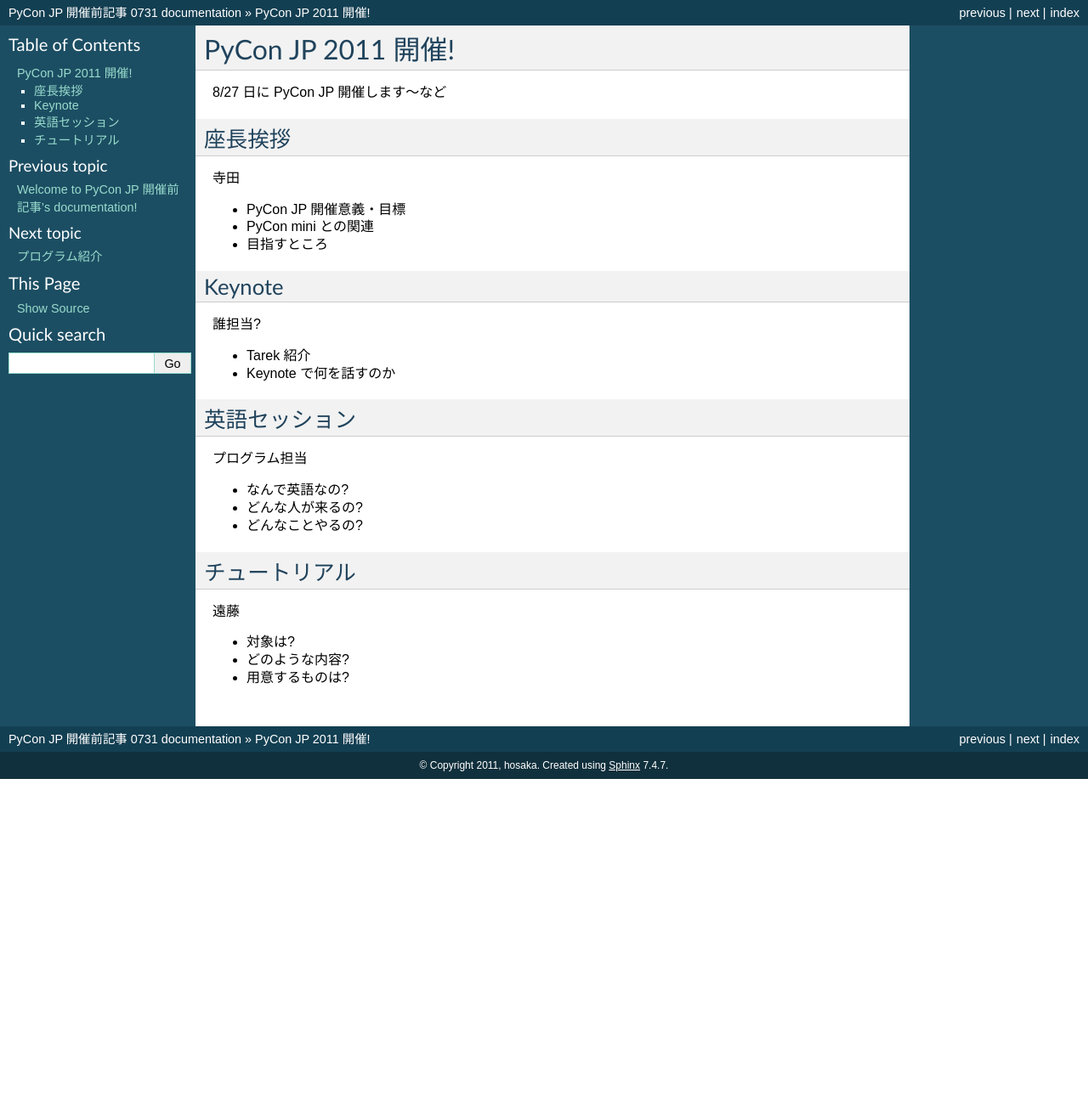
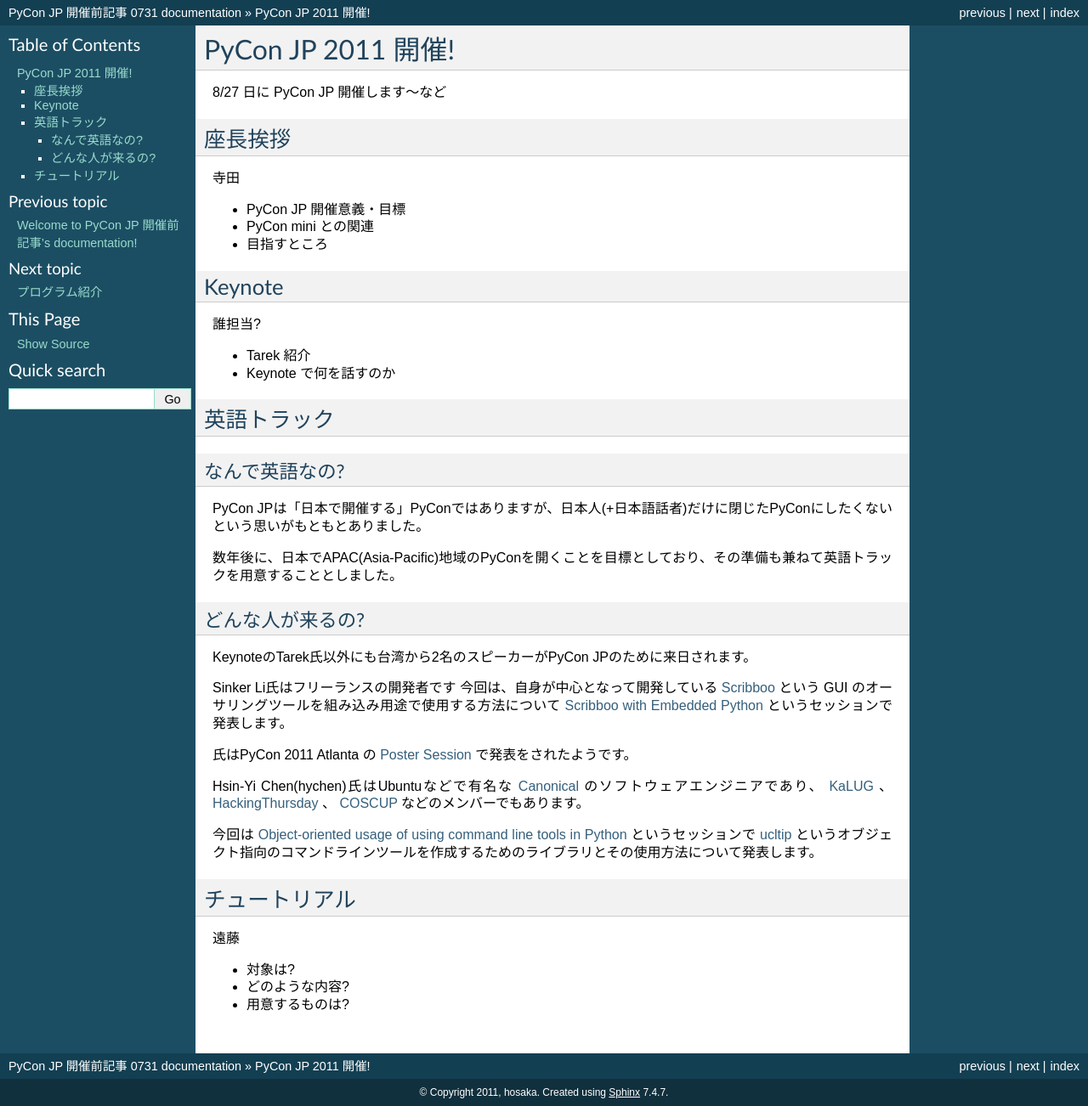
Before and after one commit to michilu/prepycon-article, a Sphinx documentation site: the page built from sphinx/vol1.rst, in a window 1280 px wide. Shown: the whole page at 85% size. Built offline with Sphinx 7.4.7, drawn with Linux system fonts in a browser that asks for light colours; before the commit the page ends 917 px from its top, so only the background shows below that.

Commit message:
updated about english track

```diff
--- a/sphinx/vol1.rst
+++ b/sphinx/vol1.rst
@@ -23,15 +23,34 @@
 - Keynote で何を話すのか
 
 
-英語セッション
+英語トラック
 ==============
+なんで英語なの?
+---------------
+PyCon JPは「日本で開催する」PyConではありますが、日本人(+日本語話者)だけに閉じたPyConにしたくないという思いがもともとありました。
 
-プログラム担当
+数年後に、日本でAPAC(Asia-Pacific)地域のPyConを開くことを目標としており、その準備も兼ねて英語トラックを用意することとしました。
 
-- なんで英語なの?
-- どんな人が来るの?
-- どんなことやるの?
+どんな人が来るの?
+-----------------
+KeynoteのTarek氏以外にも台湾から2名のスピーカーがPyCon JPのために来日されます。
 
+Sinker Li氏はフリーランスの開発者です
+今回は、自身が中心となって開発している
+`Scribboo <http://www.assembla.com/wiki/show/MadButterfly/Scribboo>`_ という
+GUI のオーサリングツールを組み込み用途で使用する方法について
+`Scribboo with Embedded Python <http://2011.pycon.jp/program/talks#scribboo-with-embedded-python>`_ というセッションで発表します。
+
+氏はPyCon 2011 Atlanta の `Poster Session <http://us.pycon.org/2011/schedule/lists/posters/>`_ で発表をされたようです。
+
+Hsin-Yi Chen(hychen)氏はUbuntuなどで有名な `Canonical <http://www.canonical.com/>`_ のソフトウェアエンジニアであり、
+`KaLUG <http://kalug.linux.org.tw/>`_ 、
+`HackingThursday <http://www.hackingthursday.org/>`_ 、
+`COSCUP <http://coscup.org/2011/en/>`_ などのメンバーでもあります。
+
+今回は
+`Object-oriented usage of using command line tools in Python <http://2011.pycon.jp/program/talks#object-oriented-usage-of-using-command-line-tools-in-python>`_ というセッションで
+`ucltip <http://pypi.python.org/pypi/ucltip>`_ というオブジェクト指向のコマンドラインツールを作成するためのライブラリとその使用方法について発表します。
 
 チュートリアル
 ==============
```
